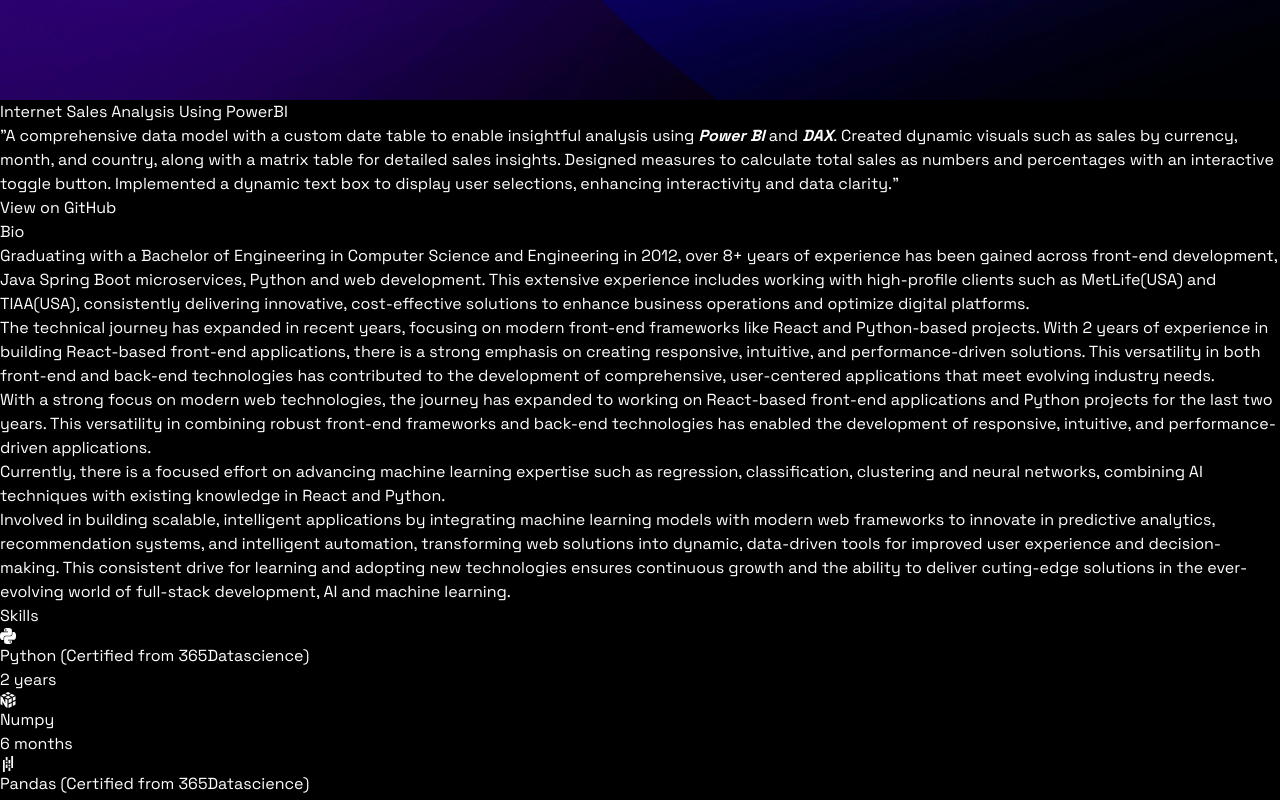
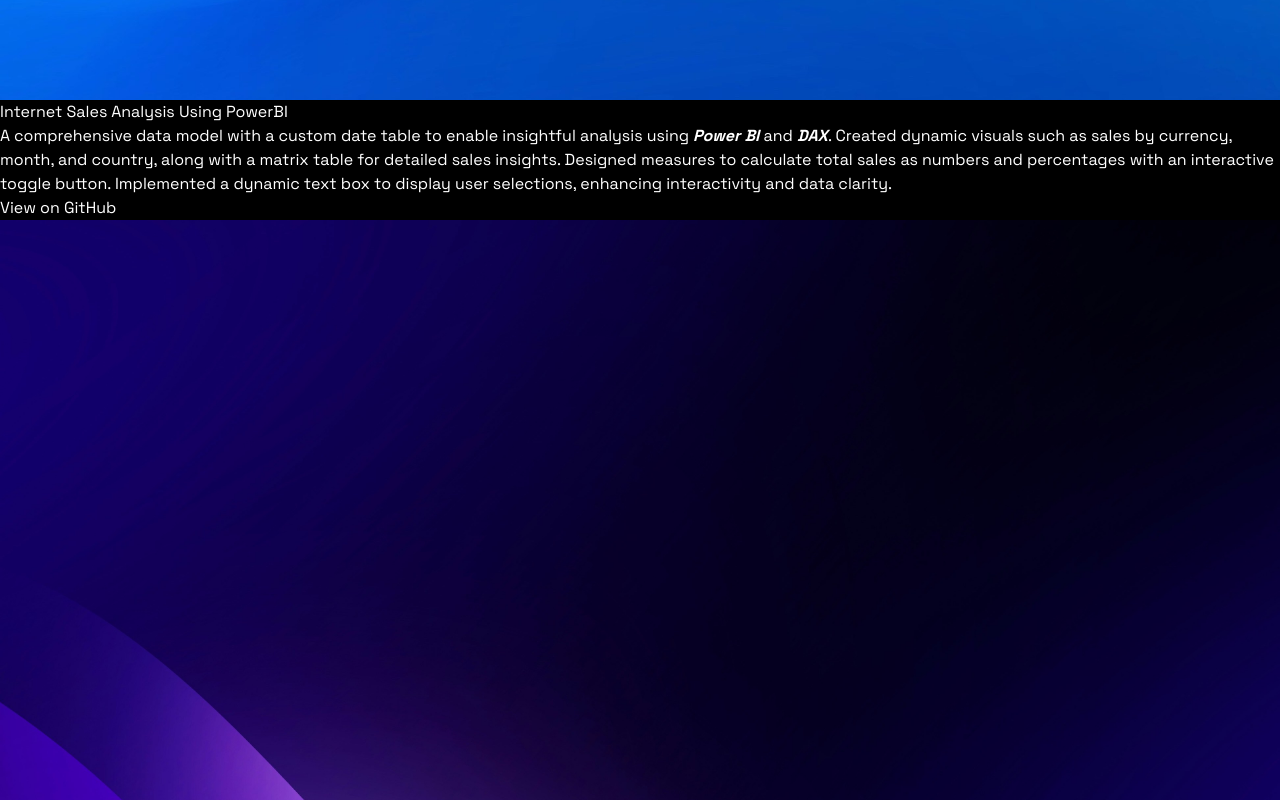
Before and after one commit to RamadeviKN/ramadevi-portfolio, a React (Vite) app: page / in a window 1280 px wide. Shown: the part 10220-11020 px from the top of the page. Built offline with nearby package versions, Linux system fonts and the light colour scheme.

Commit message:
Product Sales Report Project Added

```diff
--- a/src/constants/index.jsx
+++ b/src/constants/index.jsx
@@ -125,24 +125,24 @@
     name: "Internet Sales Analysis Using PowerBI",
     description:(
       <>
-      "A comprehensive data model with a custom date table to enable insightful analysis using <strong><i>Power BI</i></strong> and <strong><i>DAX</i></strong>. Created dynamic visuals such as sales by currency, month, and country, along with a matrix table for detailed sales insights. Designed measures to calculate total sales as numbers and percentages with an interactive toggle button. Implemented a dynamic text box to display user selections, enhancing interactivity and data clarity."
+      A comprehensive data model with a custom date table to enable insightful analysis using <strong><i>Power BI</i></strong> and <strong><i>DAX</i></strong>. Created dynamic visuals such as sales by currency, month, and country, along with a matrix table for detailed sales insights. Designed measures to calculate total sales as numbers and percentages with an interactive toggle button. Implemented a dynamic text box to display user selections, enhancing interactivity and data clarity.
+      </>
+    ),
+      image: projectImage2,
+    githubLink: "https://github.com/RamadeviKN/Internet-Sales-Analysis-Using-PowerBI",
+  },
+  {
+    id: 8,
+    name: "Product Sales Report Using PowerBI",
+    description:(
+      <>
+      Product Sales Report/Dashboard is built using <strong><i>Power BI</i></strong> with a focus on aesthetics and functionality. It includes interactive slicers, KPIs (Total Sales, Products Sold, and Customers), a gender split donut chart, and a country-wise bar chart. The dashboard features a clean design with custom <strong><i>DAX</i></strong> measures and aligned visuals.
       </>
     ),
       image: projectImage6,
-    githubLink: "https://github.com/RamadeviKN/Internet-Sales-Analysis-Using-PowerBI",
+    githubLink: "https://github.com/RamadeviKN/Product-Sales-Report-Using-Power-BI",
   },
   /*{
-    id: 8,
-    name: "Console Based Game Hub in Python",
-    description:(
-      <>
-      "Test"
-      </>
-    ),
-      image: projectImage6,
-    githubLink: "https://github.com/user/chat-application",
-  },
-  {
     id: 9,
     name: "The Conway's Game of Life in Python",
     description:(
```
